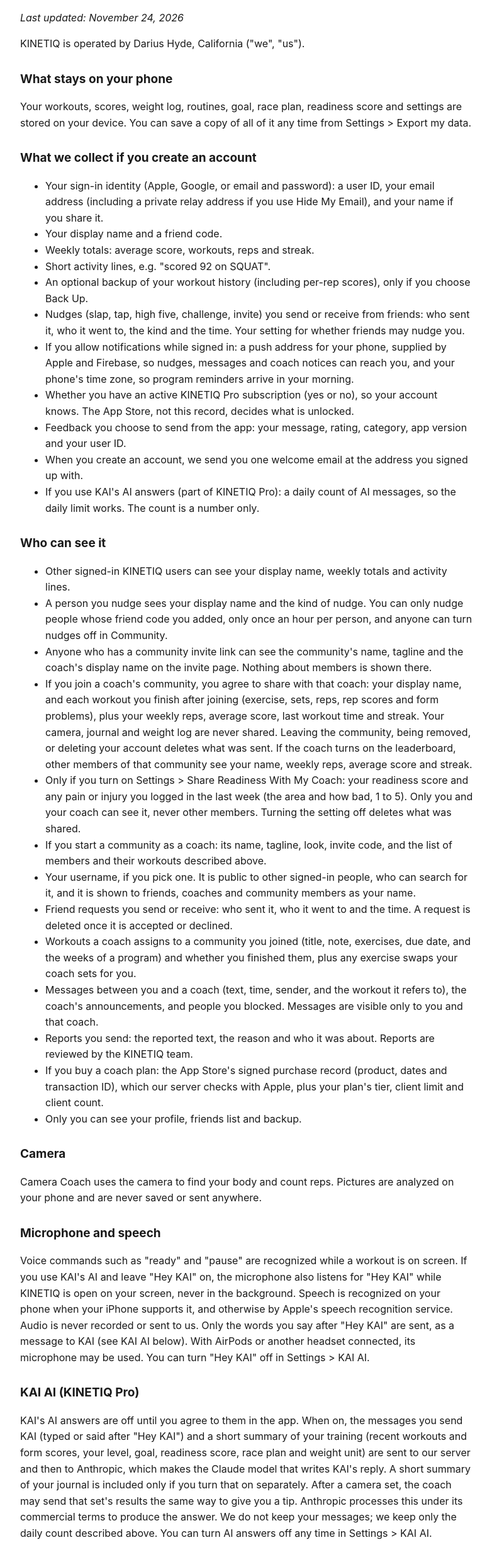
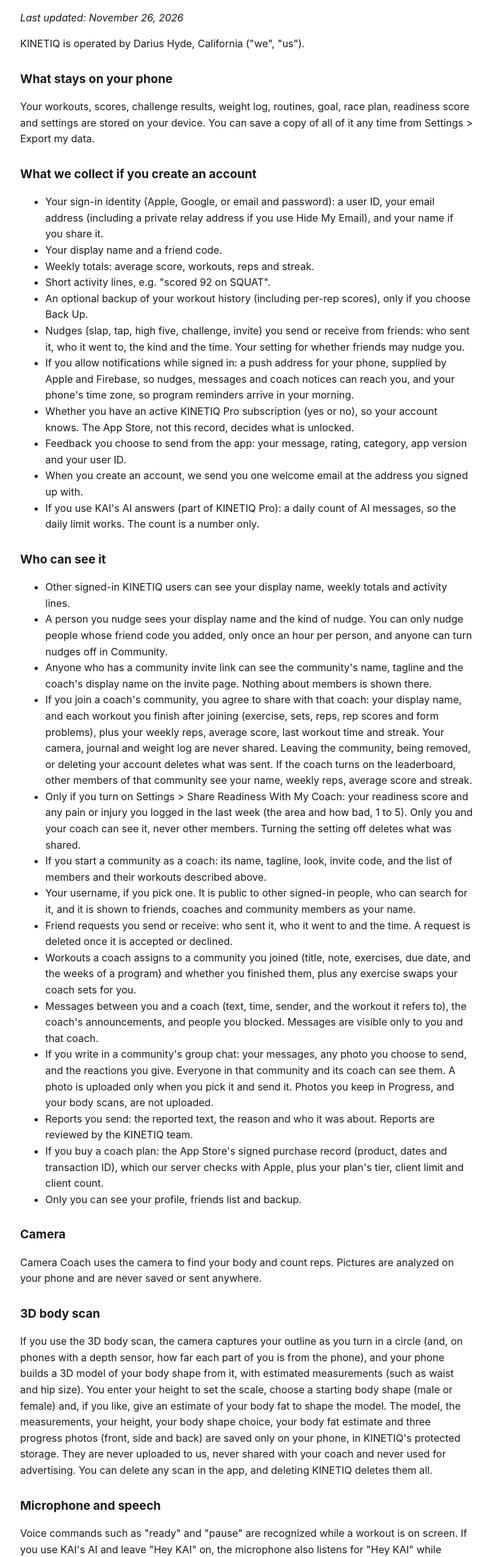
Before and after one commit to KinetiqTech/kinetiq-legal, a plain HTML site: page privacy.html in a window 1280 px wide. Shown: the part 88-2561 px from the top of the page at 63% size, without its empty margins (248-1030 px from the left). Drawn offline with Linux system fonts and the light colour scheme.

Commit message:
Privacy policy: group chat photos and reactions, 3D body scan

```diff
--- a/privacy.html
+++ b/privacy.html
@@ -1,10 +1,10 @@
 <!doctype html><html lang="en"><head><meta charset="utf-8"><meta name="viewport" content="width=device-width,initial-scale=1"><title>KINETIQ Privacy Policy</title>
 <style>body{font-family:-apple-system,system-ui,sans-serif;max-width:720px;margin:40px auto;padding:0 20px;line-height:1.6;color:#1a1a1a}h1{font-size:28px}h2{font-size:19px;margin-top:28px}a{color:#2563eb}</style></head><body>
 <h1>KINETIQ Privacy Policy</h1>
-<p><em>Last updated: November 24, 2026</em></p>
+<p><em>Last updated: November 26, 2026</em></p>
 <p>KINETIQ is operated by Darius Hyde, California ("we", "us").</p>
 <h2>What stays on your phone</h2>
-<p>Your workouts, scores, weight log, routines, goal, race plan, readiness score and settings are stored on your device. You can save a copy of all of it any time from Settings &gt; Export my data.</p>
+<p>Your workouts, scores, challenge results, weight log, routines, goal, race plan, readiness score and settings are stored on your device. You can save a copy of all of it any time from Settings &gt; Export my data.</p>
 <h2>What we collect if you create an account</h2>
 <ul>
 <li>Your sign-in identity (Apple, Google, or email and password): a user ID, your email address (including a private relay address if you use Hide My Email), and your name if you share it.</li>
@@ -31,12 +31,15 @@
 <li>Friend requests you send or receive: who sent it, who it went to and the time. A request is deleted once it is accepted or declined.</li>
 <li>Workouts a coach assigns to a community you joined (title, note, exercises, due date, and the weeks of a program) and whether you finished them, plus any exercise swaps your coach sets for you.</li>
 <li>Messages between you and a coach (text, time, sender, and the workout it refers to), the coach's announcements, and people you blocked. Messages are visible only to you and that coach.</li>
+<li>If you write in a community's group chat: your messages, any photo you choose to send, and the reactions you give. Everyone in that community and its coach can see them. A photo is uploaded only when you pick it and send it. Photos you keep in Progress, and your body scans, are not uploaded.</li>
 <li>Reports you send: the reported text, the reason and who it was about. Reports are reviewed by the KINETIQ team.</li>
 <li>If you buy a coach plan: the App Store's signed purchase record (product, dates and transaction ID), which our server checks with Apple, plus your plan's tier, client limit and client count.</li>
 <li>Only you can see your profile, friends list and backup.</li>
 </ul>
 <h2>Camera</h2>
 <p>Camera Coach uses the camera to find your body and count reps. Pictures are analyzed on your phone and are never saved or sent anywhere.</p>
+<h2>3D body scan</h2>
+<p>If you use the 3D body scan, the camera captures your outline as you turn in a circle (and, on phones with a depth sensor, how far each part of you is from the phone), and your phone builds a 3D model of your body shape from it, with estimated measurements (such as waist and hip size). You enter your height to set the scale, choose a starting body shape (male or female) and, if you like, give an estimate of your body fat to shape the model. The model, the measurements, your height, your body shape choice, your body fat estimate and three progress photos (front, side and back) are saved only on your phone, in KINETIQ's protected storage. They are never uploaded to us, never shared with your coach and never used for advertising. You can delete any scan in the app, and deleting KINETIQ deletes them all.</p>
 <h2>Microphone and speech</h2>
 <p>Voice commands such as "ready" and "pause" are recognized while a workout is on screen. If you use KAI's AI and leave "Hey KAI" on, the microphone also listens for "Hey KAI" while KINETIQ is open on your screen, never in the background. Speech is recognized on your phone when your iPhone supports it, and otherwise by Apple's speech recognition service. Audio is never recorded or sent to us. Only the words you say after "Hey KAI" are sent, as a message to KAI (see KAI AI below). With AirPods or another headset connected, its microphone may be used. You can turn "Hey KAI" off in Settings &gt; KAI AI.</p>
 
@@ -66,8 +69,8 @@
 <li>Sign out at any time.</li>
 </ul>
 <h2>Services we use</h2>
-<p>Google Firebase (authentication, database, Cloud Functions, Cloud Messaging, Crashlytics and Google Analytics for Firebase), Anthropic (KAI's AI answers), ElevenLabs (the coach's voice), Gmail (the welcome email), Apple Push Notification service, Apple speech recognition, Sign in with Apple, Google Sign-In.</p>
+<p>Google Firebase (authentication, database, file storage for chat photos, Cloud Functions, Cloud Messaging, Crashlytics and Google Analytics for Firebase), Anthropic (KAI's AI answers), ElevenLabs (the coach's voice), Gmail (the welcome email), Apple Push Notification service, Apple speech recognition, Sign in with Apple, Google Sign-In.</p>
 <h2>How long we keep it</h2>
-<p>We keep your account data until you delete your account. Deleting your account removes your profile, friend code, weekly totals, activity lines, friends list, friend requests, username, nudges, push address, communities you run and your place in ones you joined (with the workouts and messages you sent), backup and Pro note, readiness you shared with coaches, your AI message counts, and your sign-in. Feedback you sent may be kept so we can improve the app.</p>
+<p>We keep your account data until you delete your account. Deleting your account removes your profile, friend code, weekly totals, activity lines, friends list, friend requests, username, nudges, push address, communities you run and your place in ones you joined (with the workouts, messages and chat photos you sent), backup and Pro note, readiness you shared with coaches, your AI message counts, and your sign-in. Feedback you sent may be kept so we can improve the app.</p>
 <h2>Contact</h2>
 <p><a href="mailto:Kinetiqllc@gmail.com">Kinetiqllc@gmail.com</a></p></body></html>
```
